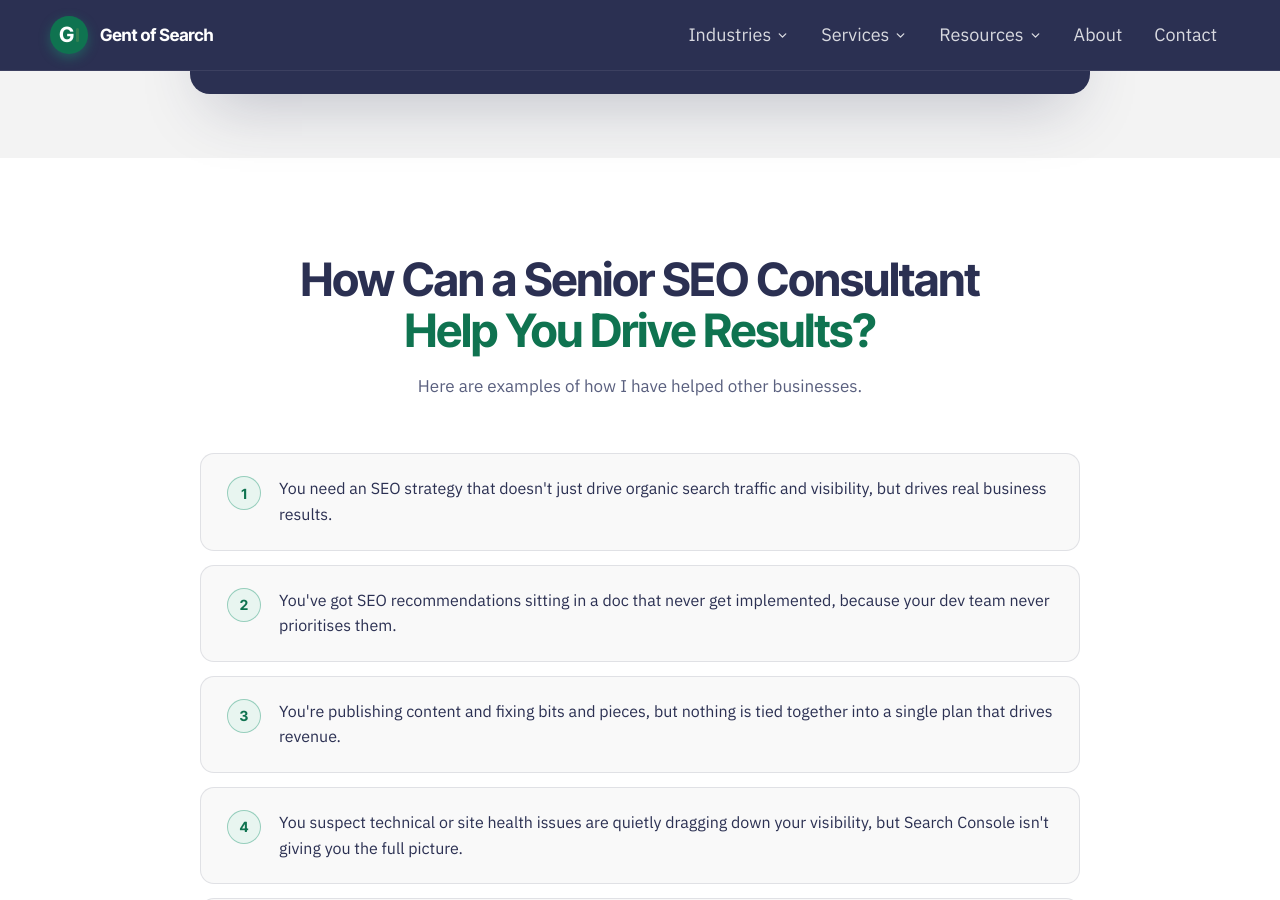
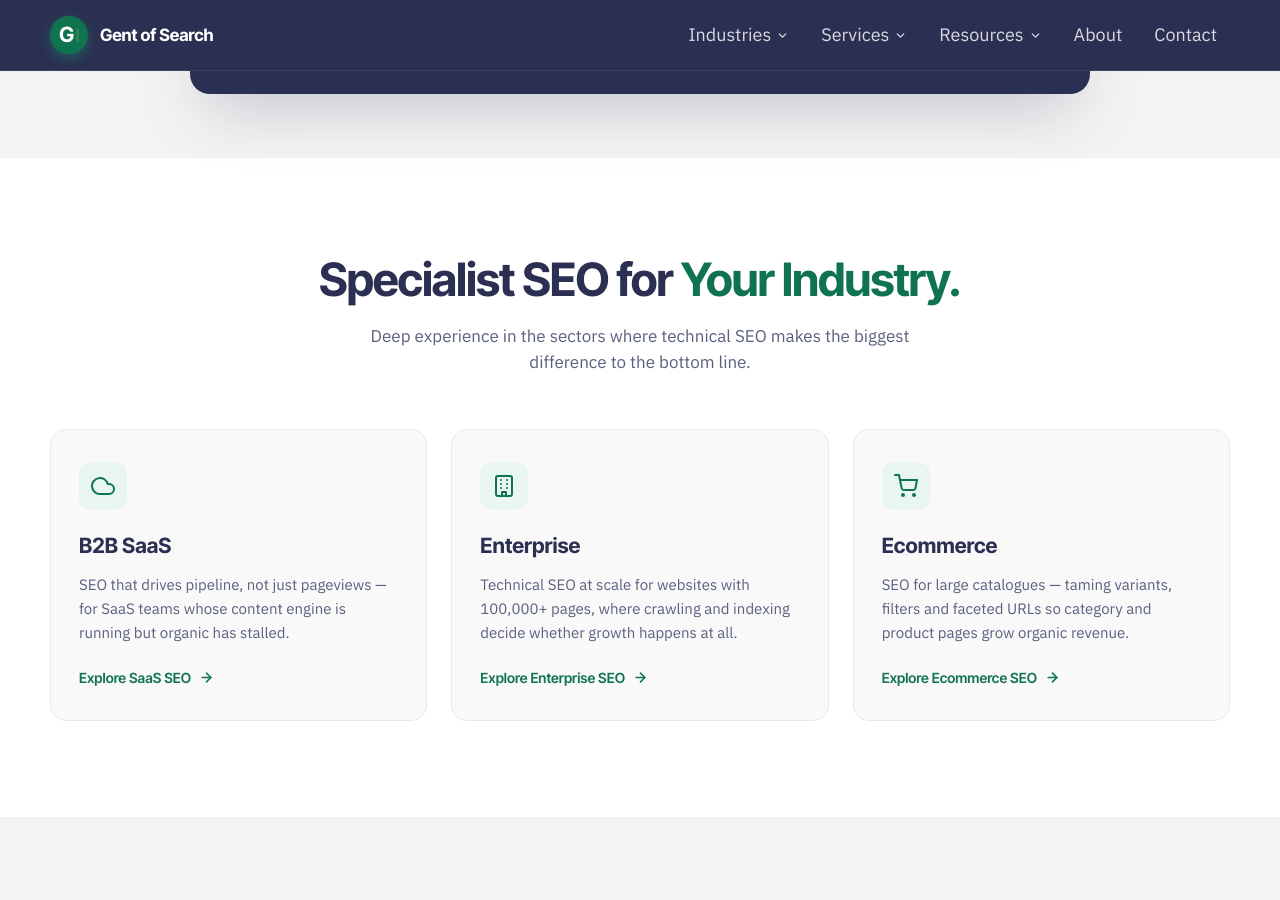
Before and after one commit to Gent-of-Search/gentofsearch.com, a Jekyll site: the page built from index.html, in a window 1280 px wide and 900 px high, scrolled down 3451 px. Built offline with Jekyll 4.4.1, drawn with Linux system fonts in a browser that asks for light colours; some of the changed text lies outside the part shown.

Commit message:
Homepage: replace 'How Can a Senior SEO Consultant Help' scenarios with 3 industry cards linking to SaaS/Enterprise/Ecommerce

```diff
--- a/assets/css/site.css
+++ b/assets/css/site.css
@@ -232,6 +232,12 @@ img { max-width: 100%; }
   .gos-g3, .gos-g4 { grid-template-columns: 1fr !important; }
 }
 
+/* ---------- Industry cards ---------- */
+.gos-ind-card { transition: transform .15s ease, box-shadow .15s ease, border-color .15s ease; }
+.gos-ind-card:hover { border-color: rgba(15,115,80,0.45); box-shadow: 0 18px 40px -24px rgba(43,48,82,0.4); transform: translateY(-3px); }
+.gos-ind-card:hover .gos-ind-arrow { transform: translateX(3px); }
+.gos-ind-arrow { transition: transform .15s ease; }
+
 /* ---------- Talks feed ---------- */
 .gos-talk-card:hover { border-color: rgba(15,115,80,0.45) !important; box-shadow: 0 14px 34px -22px rgba(43,48,82,0.35); transform: translateY(-2px); }
 @media (max-width: 640px) {
--- a/index.html
+++ b/index.html
@@ -103,45 +103,36 @@ permalink: "/"
   </div>
 </section>
 
-<!-- ===================== SCENARIOS ===================== -->
+<!-- ===================== INDUSTRIES ===================== -->
 <section style="padding:96px 0; background:#FFFFFF;">
   <div style="width:min(1180px,100% - 48px); margin:0 auto;">
     <div style="text-align:center; margin-bottom:54px;">
-      <h2 style="font-family:'Inter Tight',sans-serif; font-weight:700; font-size:clamp(30px,4vw,46px); line-height:1.1; letter-spacing:-0.025em; color:#2B3052; max-width:760px; margin:0 auto 18px;">How Can a Senior SEO Consultant <span style="color:#0F7350;">Help You Drive Results?</span></h2>
-      <p style="color:#5A607F; font-size:17px; max-width:560px; margin:0 auto;">Here are examples of how I have helped other businesses.</p>
+      <h2 style="font-family:'Inter Tight',sans-serif; font-weight:700; font-size:clamp(30px,4vw,46px); line-height:1.1; letter-spacing:-0.025em; color:#2B3052; max-width:760px; margin:0 auto 18px;">Specialist SEO for <span style="color:#0F7350;">Your Industry.</span></h2>
+      <p style="color:#5A607F; font-size:17px; max-width:560px; margin:0 auto;">Deep experience in the sectors where technical SEO makes the biggest difference to the bottom line.</p>
     </div>
-    <div style="max-width:880px; margin:0 auto; display:grid; grid-template-columns:1fr; gap:14px;">
+    <div class="gos-g3" style="display:grid; grid-template-columns:repeat(3,1fr); gap:24px;">
 
+      <a href="{{ '/industry/b2b-saas/' | relative_url }}" class="gos-ind-card" style="display:flex; flex-direction:column; background:#F9F9F9; border:1px solid #E7E9F0; border-radius:16px; padding:32px 28px; text-decoration:none;">
+        <div style="width:48px; height:48px; border-radius:12px; background:#E8F5F0; display:grid; place-items:center; margin:0 0 20px;"><svg width="24" height="24" viewBox="0 0 24 24" fill="none" stroke="#0F7350" stroke-width="2" stroke-linecap="round" stroke-linejoin="round"><path d="M18 10h-1.26A8 8 0 1 0 9 20h9a5 5 0 0 0 0-10z"></path></svg></div>
+        <h3 style="font-family:'Inter Tight',sans-serif; font-weight:700; font-size:21px; color:#2B3052; margin:0 0 10px;">B2B SaaS</h3>
+        <p style="font-size:15px; line-height:1.6; color:#5A607F; margin:0 0 22px; flex:1;">SEO that drives pipeline, not just pageviews — for SaaS teams whose content engine is running but organic has stalled.</p>
+        <span style="display:inline-flex; align-items:center; gap:8px; color:#0F7350; font-family:'Inter Tight',sans-serif; font-weight:600; font-size:14px;">Explore SaaS SEO<svg class="gos-ind-arrow" width="15" height="15" viewBox="0 0 24 24" fill="none" stroke="currentColor" stroke-width="2.5" stroke-linecap="round" stroke-linejoin="round"><line x1="5" y1="12" x2="19" y2="12"></line><polyline points="12 5 19 12 12 19"></polyline></svg></span>
+      </a>
 
-      <div style="display:flex; gap:18px; align-items:flex-start; padding:22px 26px; border:1px solid rgba(43,48,82,0.12); border-radius:14px; background:#F9F9F9;">
-        <span style="flex-shrink:0; width:34px; height:34px; border-radius:50%; background:#E8F5F0; border:1px solid rgba(26,147,111,0.4); display:grid; place-items:center; font-family:'Inter Tight',sans-serif; font-weight:700; font-size:14px; color:#0F7350;">1</span>
-        <p style="margin:0; font-size:16px; line-height:1.6; color:#2B3052;">You need an SEO strategy that doesn't just drive organic search traffic and visibility, but drives real business results.</p>
-      </div>
+      <a href="{{ '/industry/enterprise/' | relative_url }}" class="gos-ind-card" style="display:flex; flex-direction:column; background:#F9F9F9; border:1px solid #E7E9F0; border-radius:16px; padding:32px 28px; text-decoration:none;">
+        <div style="width:48px; height:48px; border-radius:12px; background:#E8F5F0; display:grid; place-items:center; margin:0 0 20px;"><svg width="24" height="24" viewBox="0 0 24 24" fill="none" stroke="#0F7350" stroke-width="2" stroke-linecap="round" stroke-linejoin="round"><rect x="4" y="2" width="16" height="20" rx="2" ry="2"></rect><line x1="9" y1="6" x2="9" y2="6.01"></line><line x1="15" y1="6" x2="15" y2="6.01"></line><line x1="9" y1="10" x2="9" y2="10.01"></line><line x1="15" y1="10" x2="15" y2="10.01"></line><line x1="9" y1="14" x2="9" y2="14.01"></line><line x1="15" y1="14" x2="15" y2="14.01"></line><path d="M10 22v-4h4v4"></path></svg></div>
+        <h3 style="font-family:'Inter Tight',sans-serif; font-weight:700; font-size:21px; color:#2B3052; margin:0 0 10px;">Enterprise</h3>
+        <p style="font-size:15px; line-height:1.6; color:#5A607F; margin:0 0 22px; flex:1;">Technical SEO at scale for websites with 100,000+ pages, where crawling and indexing decide whether growth happens at all.</p>
+        <span style="display:inline-flex; align-items:center; gap:8px; color:#0F7350; font-family:'Inter Tight',sans-serif; font-weight:600; font-size:14px;">Explore Enterprise SEO<svg class="gos-ind-arrow" width="15" height="15" viewBox="0 0 24 24" fill="none" stroke="currentColor" stroke-width="2.5" stroke-linecap="round" stroke-linejoin="round"><line x1="5" y1="12" x2="19" y2="12"></line><polyline points="12 5 19 12 12 19"></polyline></svg></span>
+      </a>
 
-      <div style="display:flex; gap:18px; align-items:flex-start; padding:22px 26px; border:1px solid rgba(43,48,82,0.12); border-radius:14px; background:#F9F9F9;">
-        <span style="flex-shrink:0; width:34px; height:34px; border-radius:50%; background:#E8F5F0; border:1px solid rgba(26,147,111,0.4); display:grid; place-items:center; font-family:'Inter Tight',sans-serif; font-weight:700; font-size:14px; color:#0F7350;">2</span>
-        <p style="margin:0; font-size:16px; line-height:1.6; color:#2B3052;">You've got SEO recommendations sitting in a doc that never get implemented, because your dev team never prioritises them.</p>
-      </div>
+      <a href="{{ '/industry/ecommerce/' | relative_url }}" class="gos-ind-card" style="display:flex; flex-direction:column; background:#F9F9F9; border:1px solid #E7E9F0; border-radius:16px; padding:32px 28px; text-decoration:none;">
+        <div style="width:48px; height:48px; border-radius:12px; background:#E8F5F0; display:grid; place-items:center; margin:0 0 20px;"><svg width="24" height="24" viewBox="0 0 24 24" fill="none" stroke="#0F7350" stroke-width="2" stroke-linecap="round" stroke-linejoin="round"><circle cx="9" cy="21" r="1"></circle><circle cx="20" cy="21" r="1"></circle><path d="M1 1h4l2.68 13.39a2 2 0 0 0 2 1.61h9.72a2 2 0 0 0 2-1.61L23 6H6"></path></svg></div>
+        <h3 style="font-family:'Inter Tight',sans-serif; font-weight:700; font-size:21px; color:#2B3052; margin:0 0 10px;">Ecommerce</h3>
+        <p style="font-size:15px; line-height:1.6; color:#5A607F; margin:0 0 22px; flex:1;">SEO for large catalogues — taming variants, filters and faceted URLs so category and product pages grow organic revenue.</p>
+        <span style="display:inline-flex; align-items:center; gap:8px; color:#0F7350; font-family:'Inter Tight',sans-serif; font-weight:600; font-size:14px;">Explore Ecommerce SEO<svg class="gos-ind-arrow" width="15" height="15" viewBox="0 0 24 24" fill="none" stroke="currentColor" stroke-width="2.5" stroke-linecap="round" stroke-linejoin="round"><line x1="5" y1="12" x2="19" y2="12"></line><polyline points="12 5 19 12 12 19"></polyline></svg></span>
+      </a>
 
-      <div style="display:flex; gap:18px; align-items:flex-start; padding:22px 26px; border:1px solid rgba(43,48,82,0.12); border-radius:14px; background:#F9F9F9;">
-        <span style="flex-shrink:0; width:34px; height:34px; border-radius:50%; background:#E8F5F0; border:1px solid rgba(26,147,111,0.4); display:grid; place-items:center; font-family:'Inter Tight',sans-serif; font-weight:700; font-size:14px; color:#0F7350;">3</span>
-        <p style="margin:0; font-size:16px; line-height:1.6; color:#2B3052;">You're publishing content and fixing bits and pieces, but nothing is tied together into a single plan that drives revenue.</p>
-      </div>
-
-      <div style="display:flex; gap:18px; align-items:flex-start; padding:22px 26px; border:1px solid rgba(43,48,82,0.12); border-radius:14px; background:#F9F9F9;">
-        <span style="flex-shrink:0; width:34px; height:34px; border-radius:50%; background:#E8F5F0; border:1px solid rgba(26,147,111,0.4); display:grid; place-items:center; font-family:'Inter Tight',sans-serif; font-weight:700; font-size:14px; color:#0F7350;">4</span>
-        <p style="margin:0; font-size:16px; line-height:1.6; color:#2B3052;">You suspect technical or site health issues are quietly dragging down your visibility, but Search Console isn't giving you the full picture.</p>
-      </div>
-
-      <div style="display:flex; gap:18px; align-items:flex-start; padding:22px 26px; border:1px solid rgba(43,48,82,0.12); border-radius:14px; background:#F9F9F9;">
-        <span style="flex-shrink:0; width:34px; height:34px; border-radius:50%; background:#E8F5F0; border:1px solid rgba(26,147,111,0.4); display:grid; place-items:center; font-family:'Inter Tight',sans-serif; font-weight:700; font-size:14px; color:#0F7350;">5</span>
-        <p style="margin:0; font-size:16px; line-height:1.6; color:#2B3052;">You need regular SEO consultancy from a senior expert, and want to leave your team more capable rather than dependent on an agency.</p>
-      </div>
-
-    </div>
-    <p style="text-align:center; color:#2B3052; font-size:17px; font-weight:400; max-width:560px; margin:36px auto 0;">Do any of these scenarios fit the bill? You can hire me to help today.</p>
-    <div style="text-align:center; margin-top:24px;">
-      <a href="{{ '/contact/' | relative_url }}" style="display:inline-flex; align-items:center; gap:8px; padding:14px 28px; border-radius:999px; font-family:'Inter Tight',sans-serif; font-weight:600; font-size:15px; background:#0F7350; color:#FFFFFF; text-decoration:none; box-shadow:0 10px 30px -10px rgba(26,147,111,0.55), inset 0 -2px 0 rgba(0,0,0,0.08);">Book a Free Consultation<svg width="14" height="14" viewBox="0 0 24 24" fill="none" stroke="currentColor" stroke-width="2.5" stroke-linecap="round" stroke-linejoin="round"><line x1="5" y1="12" x2="19" y2="12"></line><polyline points="12 5 19 12 12 19"></polyline></svg></a>
     </div>
   </div>
 </section>
```
